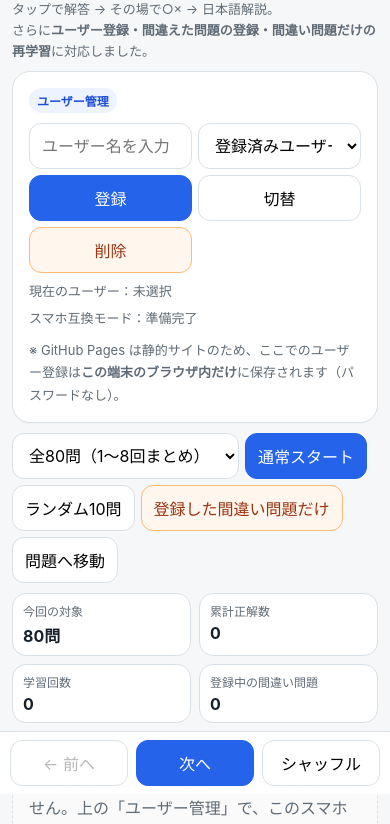
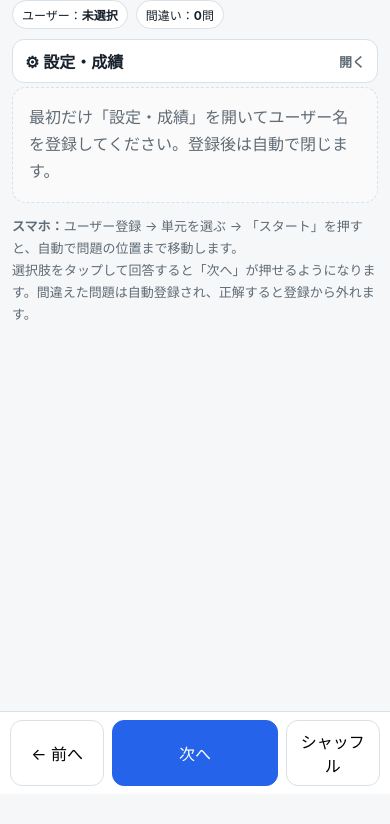
Before and after one commit to UU3san/english-study3, a plain HTML site: page index.html in a window 390 px wide. Shown: the part 50-874 px from the top of the page. After the commit the page ends 844 px from the top, so only its background shows below. Drawn offline with Linux system fonts and the light colour scheme.

Commit message:
Add files via upload

```diff
--- a/index.html
+++ b/index.html
@@ -57,19 +57,37 @@ input{min-width:170px}
 .userbox{display:grid;grid-template-columns:1.1fr 1fr auto auto auto;gap:8px;align-items:center}
 .usercurrent{font-size:13px;color:var(--muted);margin-top:8px}
 .empty{padding:16px;border:1px dashed var(--line);border-radius:14px;background:#fafafa;color:var(--muted);line-height:1.7}
+details.settings{margin-top:10px}
+details.settings > summary{
+  list-style:none; cursor:pointer; min-height:44px; display:flex; align-items:center;
+  justify-content:space-between; gap:8px; border:1px solid var(--line); border-radius:12px;
+  background:#fff; padding:9px 12px; font-weight:700;
+}
+details.settings > summary::-webkit-details-marker{display:none}
+.compact-userbar{display:flex;align-items:center;gap:8px;flex-wrap:wrap;margin-top:8px}
+.compact-chip{font-size:12px;border:1px solid var(--line);border-radius:999px;background:#fff;padding:5px 9px}
+.mobile-actions{display:flex;gap:6px;flex-wrap:wrap;margin-top:8px}
+.mobile-actions button,.mobile-actions select{min-height:40px;padding:6px 10px}
 @media (max-width:700px){
-  .header{position:static;backdrop-filter:none}
-  .stats{grid-template-columns:repeat(2,minmax(0,1fr))}
+  .header{position:static;backdrop-filter:none;padding-bottom:4px}
+  h1{font-size:18px}
+  .sub{display:none}
+  .stats{grid-template-columns:repeat(2,minmax(0,1fr));gap:6px}
+  .stat{padding:7px 8px}
+  .stat .label{font-size:11px}
+  .stat .value{font-size:15px}
   .userbox{grid-template-columns:1fr 1fr}
   .userbox input,.userbox select{width:100%;min-width:0}
   .question{font-size:18px}
+  .card{margin-top:8px;padding:13px}
 }
 @media (max-width:420px) {
   .stats{grid-template-columns:repeat(2,minmax(0,1fr))}
-  .stat{padding:8px 10px}
-  .stat .value{font-size:16px}
   .row{gap:6px}
-  select,button,input{min-height:46px}
+  select,button,input{min-height:42px}
+  .mobile-actions{display:grid;grid-template-columns:1fr 1fr}
+  .mobile-actions select{grid-column:1/-1;width:100%}
+  .navinner{grid-template-columns:.8fr 1.4fr .8fr}
 }
 </style>
 </head>
@@ -77,46 +95,26 @@ input{min-width:170px}
 <div class="app" id="app">
   <div class="header">
     <h1>英語スマホ問題集　第1回〜第8回</h1>
-    <div class="sub">タップで解答 → その場で○× → 日本語解説。<br>さらに<strong>ユーザー登録・間違えた問題の登録・間違い問題だけの再学習</strong>に対応しました。</div>
+    <div class="sub">タップで解答 → ○× → 解説 → 間違いだけ復習</div>
 
-    <section class="card" style="margin-top:10px">
+    <div class="compact-userbar">
+      <span class="compact-chip">ユーザー：<strong id="miniUser">未選択</strong></span>
+      <span class="compact-chip">間違い：<strong id="miniWrong">0</strong>問</span>
+    </div>
+
+    <details id="settingsPanel" class="settings">
+      <summary><span>⚙ 設定・成績</span><span class="small">開く</span></summary>
+      <section class="card" style="margin-top:8px">
         <div class="badge">ユーザー管理</div>
         <div class="row userbox">
-        <input id="newUserName" type="text" placeholder="ユーザー名を入力">
-        <select id="userSelect"><option value="">登録済みユーザーを選ぶ</option></select>
+          <input id="newUserName" type="text" placeholder="ユーザー名">
+          <select id="userSelect"><option value="">登録済みユーザー</option></select>
           <button id="addUserBtn" class="primary">登録</button>
           <button id="switchUserBtn" class="secondary">切替</button>
           <button id="deleteUserBtn" class="warn">削除</button>
         </div>
         <div id="currentUserText" class="usercurrent">現在のユーザー：未選択</div>
         <div id="compatText" class="usercurrent">スマホ互換モード：準備完了</div>
-      <div class="notice">※ GitHub Pages は静的サイトのため、ここでのユーザー登録は<strong>この端末のブラウザ内だけ</strong>に保存されます（パスワードなし）。</div>
-    </section>
-
-    <div class="row">
-      <select id="lessonSelect">
-        <option value="all">全80問（1〜8回まとめ）</option>
-        <option value="1">第1回 短文①</option>
-        <option value="2">第2回 短文②</option>
-        <option value="3">第3回 短文③</option>
-        <option value="4">第4回 短文④</option>
-        <option value="5">第5回 会話①</option>
-        <option value="6">第6回 会話②</option>
-        <option value="7">第7回 会話③</option>
-        <option value="8">第8回 会話④</option>
-      </select>
-      <button id="startNormal" class="primary">通常スタート</button>
-      <button id="startRandom" class="secondary">ランダム10問</button>
-      <button id="startWrongBank" class="warn">登録した間違い問題だけ</button>
-      <button id="jumpQuizBtn" class="secondary">問題へ移動</button>
-    </div>
-
-    <div class="stats">
-      <div class="stat"><div class="label">今回の対象</div><div class="value" id="targetCount">80問</div></div>
-      <div class="stat"><div class="label">累計正解数</div><div class="value" id="savedCorrect">0</div></div>
-      <div class="stat"><div class="label">学習回数</div><div class="value" id="savedSessions">0</div></div>
-      <div class="stat"><div class="label">登録中の間違い問題</div><div class="value" id="savedWrongBank">0</div></div>
-    </div>
     <div class="progress"><div class="bar" id="progressBar"></div></div>
 
   </div>
@@ -151,8 +149,8 @@ input{min-width:170px}
     <div id="wrongArea" class="notice"></div>
   </section>
 
-  <div id="emptyBox" class="empty">スマホではPCのユーザー登録は引き継がれません。上の「ユーザー管理」で、このスマホ用のユーザー名を登録してから問題をスタートしてください。</div>
-  <div class="notice"><strong>スマホ：</strong>ユーザー登録 → 単元を選ぶ → 「通常スタート」を押すと、自動で問題の位置まで移動します。<br>選択肢をタップして回答すると「次へ」が押せるようになります。間違えた問題は自動登録され、正解すると登録から外れます。</div>
+  <div id="emptyBox" class="empty">最初だけ「設定・成績」を開いてユーザー名を登録してください。登録後は自動で閉じます。</div>
+  <div class="notice"><strong>スマホ：</strong>ユーザー登録 → 単元を選ぶ → 「スタート」を押すと、自動で問題の位置まで移動します。<br>選択肢をタップして回答すると「次へ」が押せるようになります。間違えた問題は自動登録され、正解すると登録から外れます。</div>
 </div>
 
 <div class="nav">
@@ -217,15 +215,19 @@ function refreshUsersUI(){
     sel.appendChild(o);
   });
   $('currentUserText').textContent = '現在のユーザー：' + (store.currentUser || '未選択');
+  $('miniUser').textContent = store.currentUser || '未選択';
   const hasUser = !!store.currentUser;
   $('emptyBox').classList.toggle('hidden', hasUser);
   updateSavedStats();
+  if (!hasUser) $('settingsPanel').open = true;
 }
 function updateSavedStats(){
   const prof = currentProfile();
   $('savedCorrect').textContent = prof ? (prof.correct || 0) : 0;
   $('savedSessions').textContent = prof ? (prof.sessions || 0) : 0;
-  $('savedWrongBank').textContent = prof ? (prof.wrongBank || []).length : 0;
+  const wrongCount = prof ? (prof.wrongBank || []).length : 0;
+  $('savedWrongBank').textContent = wrongCount;
+  $('miniWrong').textContent = wrongCount;
 }
 function setCurrentUser(name){
   if (!name) return;
@@ -240,11 +242,13 @@ function addUser(){
   if (!store.users.includes(name)) store.users.push(name);
   setCurrentUser(name);
   $('newUserName').value = '';
+  $('settingsPanel').open = false;
 }
 function switchUser(){
   const name = $('userSelect').value;
   if (!name) { alert('切り替えるユーザーを選んでください。'); return; }
   setCurrentUser(name);
+  $('settingsPanel').open = false;
 }
 function deleteUser(){
   const name = $('userSelect').value || currentUser();
@@ -301,6 +305,7 @@ function startSession(mode){
     return;
   }
   currentMode = mode;
+  $('settingsPanel').open = false;
   currentSet = mode === 'random' ? shuffle(baseSet).slice(0, Math.min(10, baseSet.length)) : [...baseSet];
   currentIndex = 0;
   answered = false;
@@ -444,7 +449,7 @@ $('jumpQuizBtn').addEventListener('click', function(){
   if (card && !card.classList.contains('hidden')) {
     card.scrollIntoView({behavior:'smooth', block:'start'});
   } else {
-    alert('先に「通常スタート」または「ランダム10問」を押してください。');
+    alert('先に「スタート」または「ランダム10問」を押してください。');
   }
 });
 $('retryWrong').addEventListener('click', startRetryWrong);
```
Lines whose indentation alone changed are shown as unchanged.
